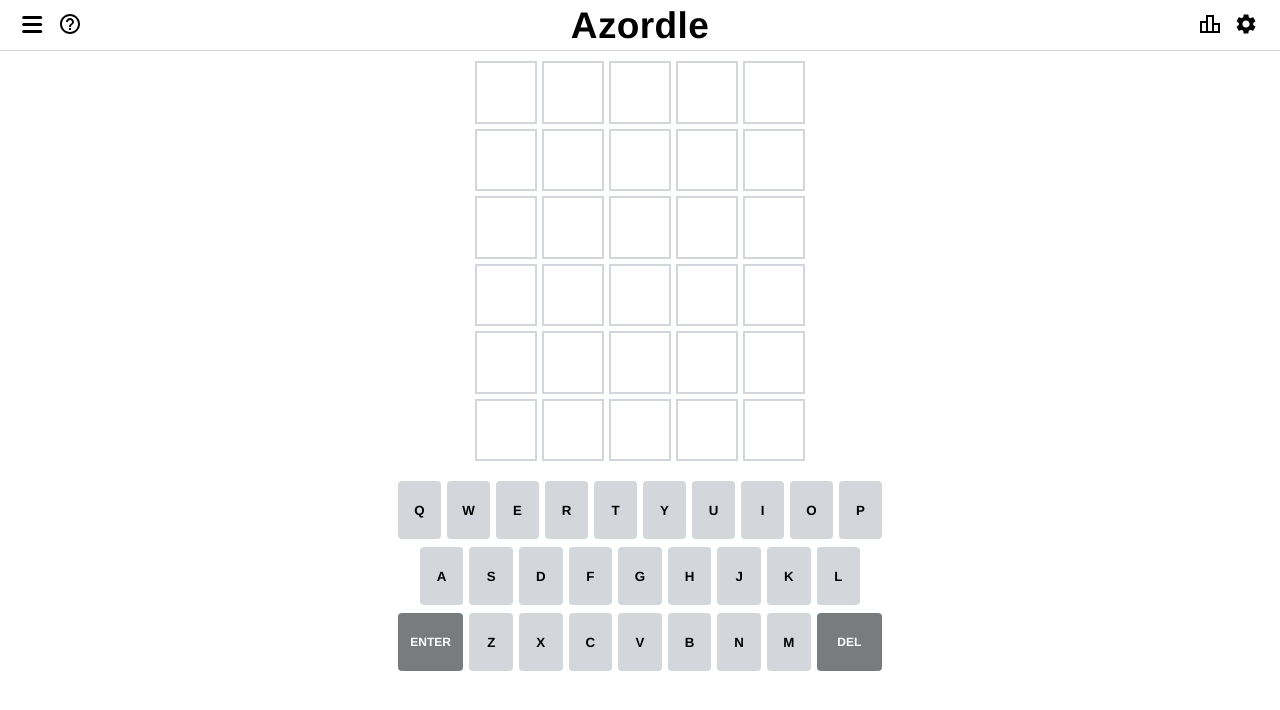
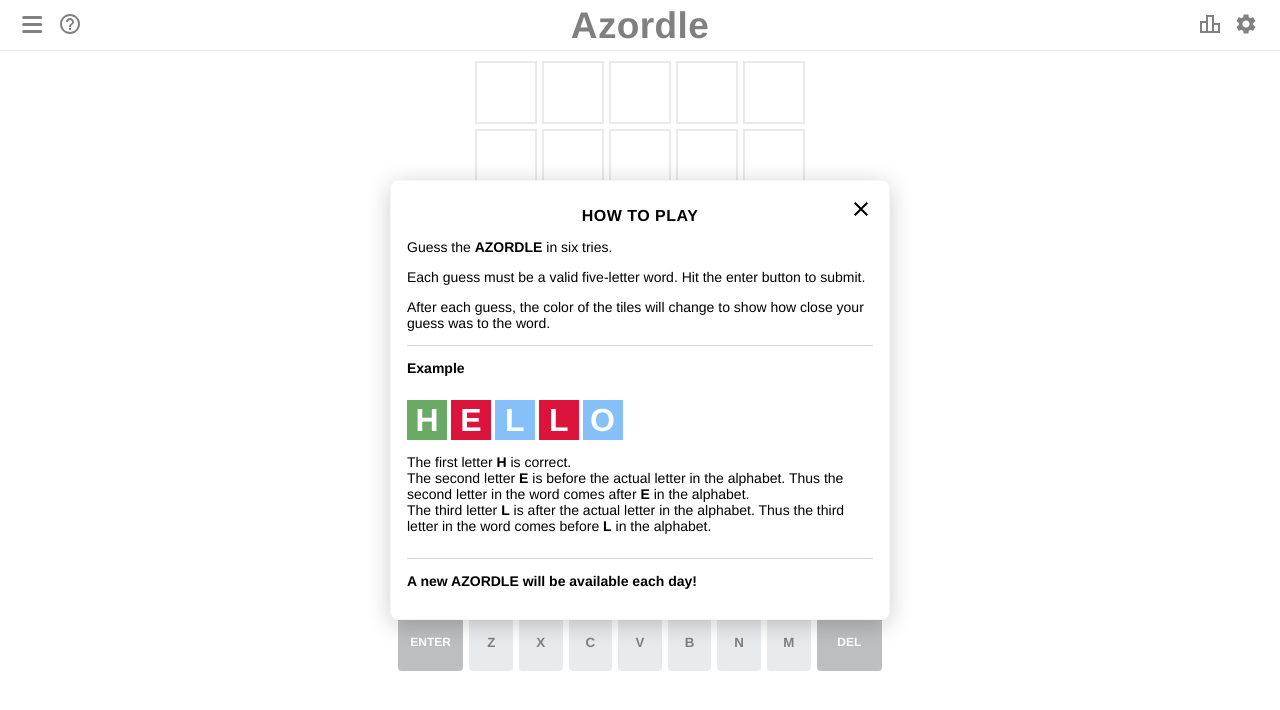
Before and after one commit to andrewparr/azordle, a React (Create React App) app: page / in a window 1280 px wide. Shown: the top 710 px of the page. Built offline with nearby package versions, Linux system fonts and the light colour scheme.

Commit message:
Show instructions if first visit to site.

```diff
--- a/src/App.tsx
+++ b/src/App.tsx
@@ -8,6 +8,7 @@
 import game from "./gameLogic";
 import { toast, Slide } from "react-toastify";
 import "react-toastify/dist/ReactToastify.css";
+import { IGameStatistics } from "./GameStats";
 
 toast.configure();
 
@@ -79,6 +80,8 @@
       var a2 = document.querySelector("body");
       if (a2 !== null) a2.classList.add("colorblind");
     }
+    var stats: IGameStatistics = game.loadStats();
+    if (stats.gamesPlayed === 0) showOverlay("instructions");
   }, []);
 
   useEffect(() => {
--- a/src/Overlay.tsx
+++ b/src/Overlay.tsx
@@ -1,7 +1,7 @@
 import React from "react";
 import close from "./close.svg";
 import styles from "./Overlay.module.css";
-import Intructions from "./Instructions";
+import Instructions from "./Instructions";
 import Statistics from "./Statistics";
 import Settings from "./Settings";
 import game from "./gameLogic";
@@ -22,7 +22,7 @@
     >
       <div className={styles.content}>
         <slot>
-          {props.type === "intructions" ? <Intructions /> : undefined}
+          {props.type === "instructions" ? <Instructions /> : undefined}
           {props.type === "statistics" ? <Statistics /> : undefined}
           {props.type === "settings" ? (
             <Settings
--- a/src/gameLogic.tsx
+++ b/src/gameLogic.tsx
@@ -1,7 +1,7 @@
 import allowedWords from "./allowedWords";
 import candidateWords from "./candidateWords";
 import defaultState, { IGameState } from "./State";
-import defaultStats from "./GameStats";
+import defaultStats, { IGameStatistics } from "./GameStats";
 
 const LOCAL_STORAGE_STATE_NAME = "azordle-state";
 const LOCAL_STORAGE_STATS_NAME = "azordle-statistics";
```
